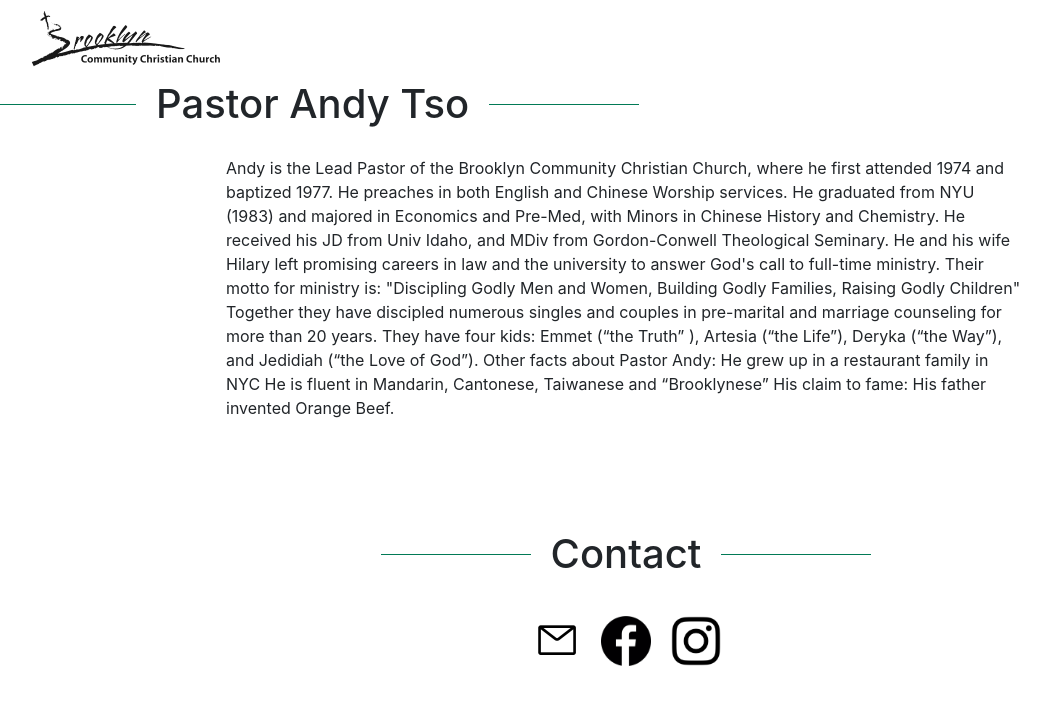
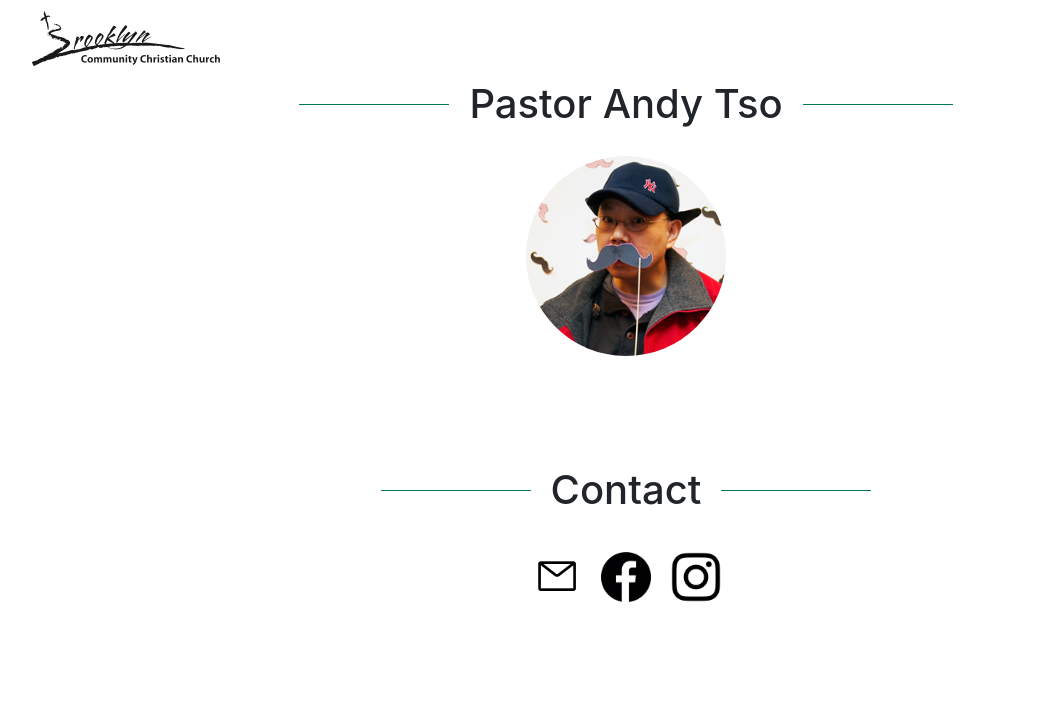
Before and after one commit to GalacticKnight/bccc, a React (Create React App) app: page /pastor in a window 1280 px wide. Shown: the top 704 px of the page, without its empty margins (14-1064 px from the left). Built offline with nearby package versions, Linux system fonts and the light colour scheme.

Commit message:
Added image and title for pastor page

```diff
--- a/src/components/PastorPage/Pastor.jsx
+++ b/src/components/PastorPage/Pastor.jsx
@@ -1,27 +1,12 @@
 import React from 'react';
+import '../static/Pastor.css';
+import pastorImage from "../images/Pastor.jpg";
+
 const Pastor = () => {
     return (
         <section className='darkSection' id='about'>
-            <div className='projectsBox about'>
                 <h3 className='siteHeadings'>Pastor Andy Tso</h3>
-                <div className='aboutSummary'>
-                Andy is the Lead Pastor of the Brooklyn Community Christian Church, where he first attended 1974 and baptized 1977. He preaches in both English and Chinese Worship services. He graduated from NYU (1983) and majored in Economics and Pre-Med, with Minors in Chinese History and Chemistry. He received his JD from Univ Idaho, and MDiv from Gordon-Conwell Theological Seminary.
-
-                He and his wife Hilary left promising careers in law and the university to answer God's call to full-time ministry.
-
-                Their motto for ministry is:
-
-                "Discipling Godly Men and Women,
-                Building Godly Families,
-                Raising Godly Children"
-                Together they have discipled numerous singles and couples in pre-marital and marriage counseling for more than 20 years. They have four kids: Emmet (“the Truth” ), Artesia (“the Life”), Deryka (“the Way”), and Jedidiah (“the Love of God”).
-
-                Other facts about Pastor Andy:
-                He grew up in a restaurant family in NYC
-                He is fluent in Mandarin, Cantonese, Taiwanese and “Brooklynese”
-                His claim to fame: His father invented Orange Beef.
-                </div>
-            </div>
+                <img id = "pastor-image"src={pastorImage} alt="pastor image"/>
         </section>
     );
 }
--- /dev/null
+++ b/src/components/static/Pastor.css
@@ -0,0 +1,5 @@
+#pastor-image{
+    display:block;
+    margin: auto;
+    border-radius: 50%;
+}
--- a/src/index.css
+++ b/src/index.css
@@ -79,6 +79,7 @@ code {
 .siteHeadings{
   display: flex;
   align-items: center;
+  justify-content: center;
   padding: 20px 0;
   font-size: 40px;
 }
```
Also changed, not shown: src/components/images/Pastor.jpg (added).
